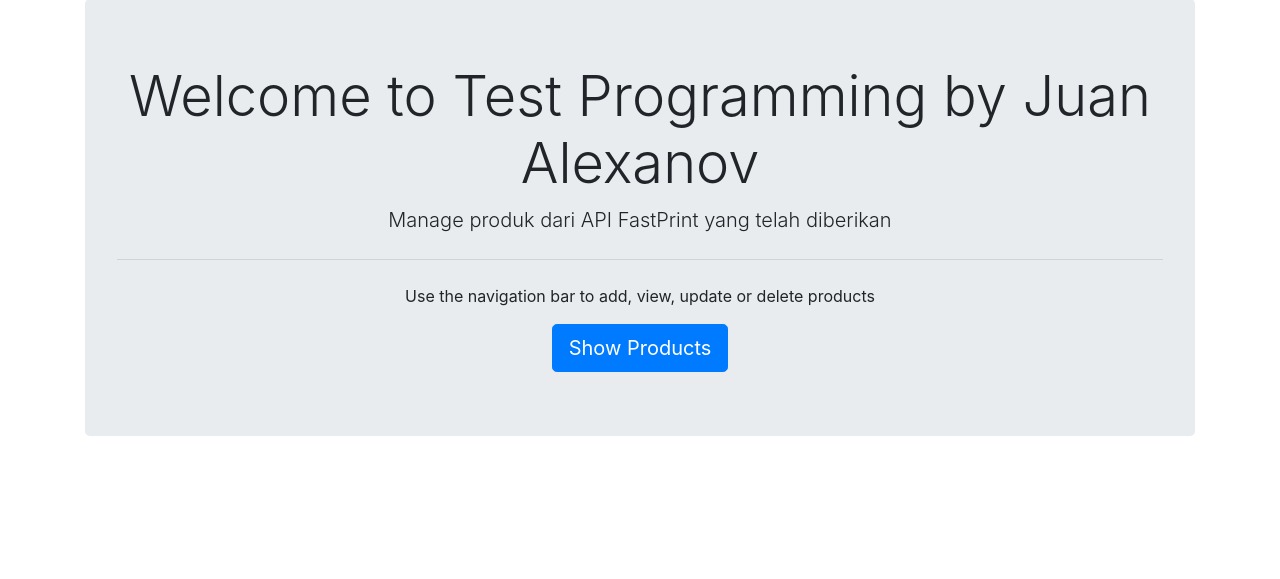
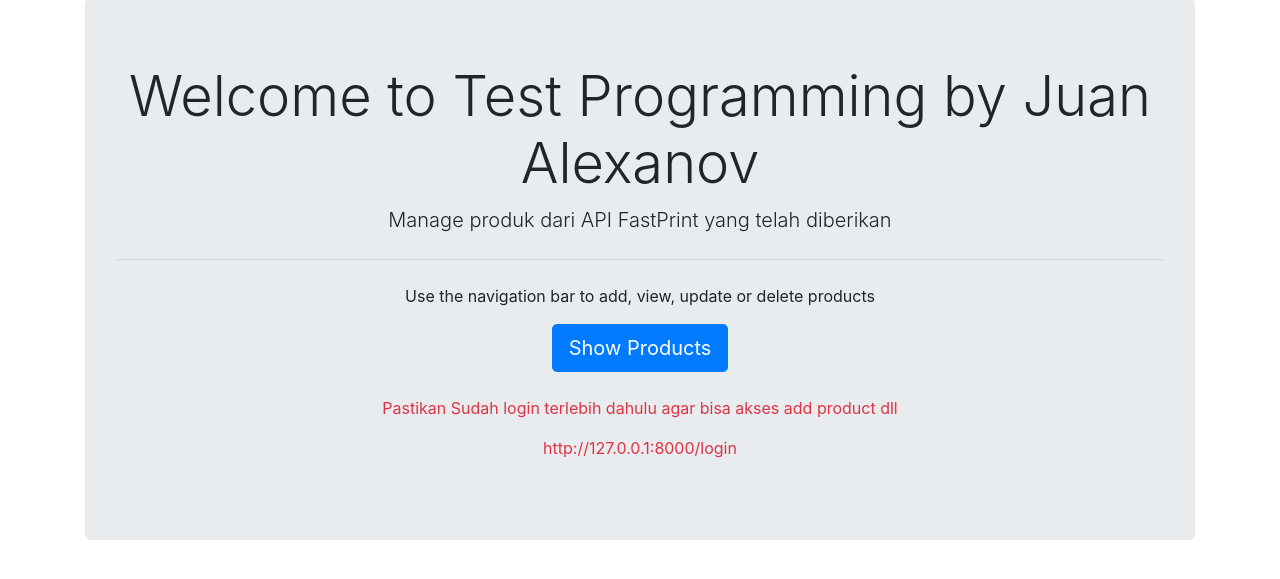
Before and after one commit to juanalexanov/RESTFUL_API_DJANGO, a Django app: template fastprint/myapp/templates/myapp/home.html in a window 1280 px wide. Shown: the part 77-656 px from the top of the page. Run offline with Django 5.2, Linux system fonts and the light colour scheme; the template is opened without the code that fills it, so the values that code supplies are empty.

Commit message:
LAST COMMIT

```diff
--- a/fastprint/myapp/templates/myapp/home.html
+++ b/fastprint/myapp/templates/myapp/home.html
@@ -8,5 +8,9 @@
         <hr class="my-4"></hr>
         <p>Use the navigation bar to add, view, update or delete products</p>
         <a href="{% url 'produk_list' %}" class="btn btn-primary btn-lg" role="button">Show Products</a>
+        <br>
+        <br>
+        <p class="text-danger">Pastikan Sudah login terlebih dahulu agar bisa akses add product dll</p>
+        <p class="text-danger">http://127.0.0.1:8000/login</p>
     </div>
 {% endblock %}
```
